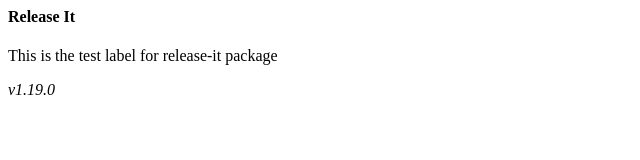
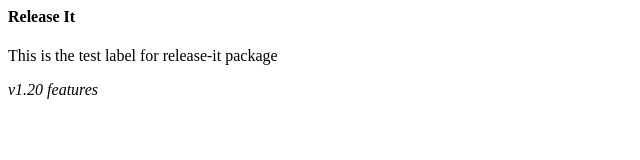
Before and after one commit to alicandirik/automatic-release, a website: page index.html in a window 1280 px wide. Shown: the full height of the page, 0-640 px from the left. Drawn offline with Linux system fonts and the light colour scheme.

Commit message:
feat: feature for 1.20

```diff
--- a/index.html
+++ b/index.html
@@ -4,6 +4,6 @@
         <h4>Release It</h4>
 
         <p>This is the test label for release-it package</p>
-        <em>v1.19.0</em>
+        <em>v1.20 features</em>
     </body>
 </html>
```
